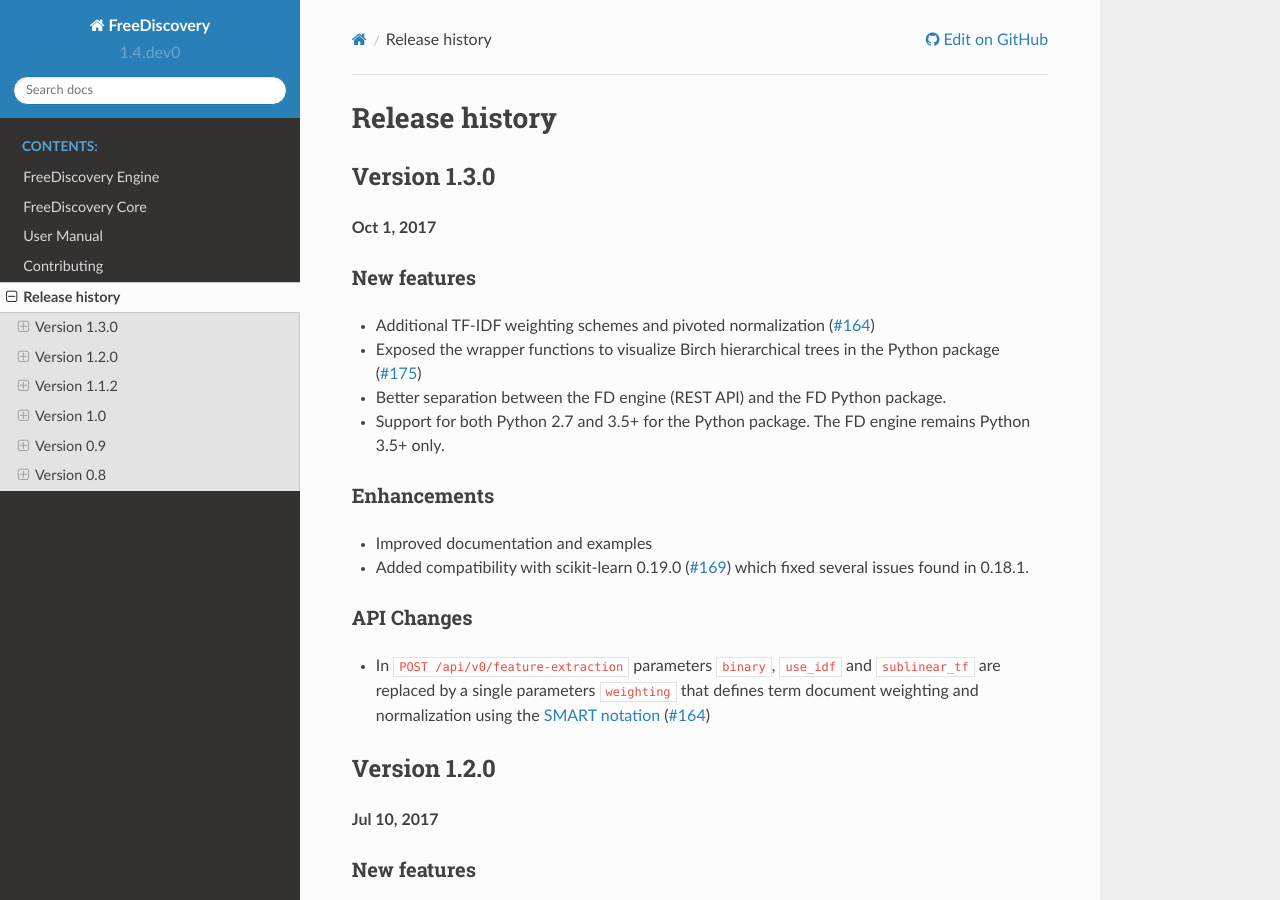
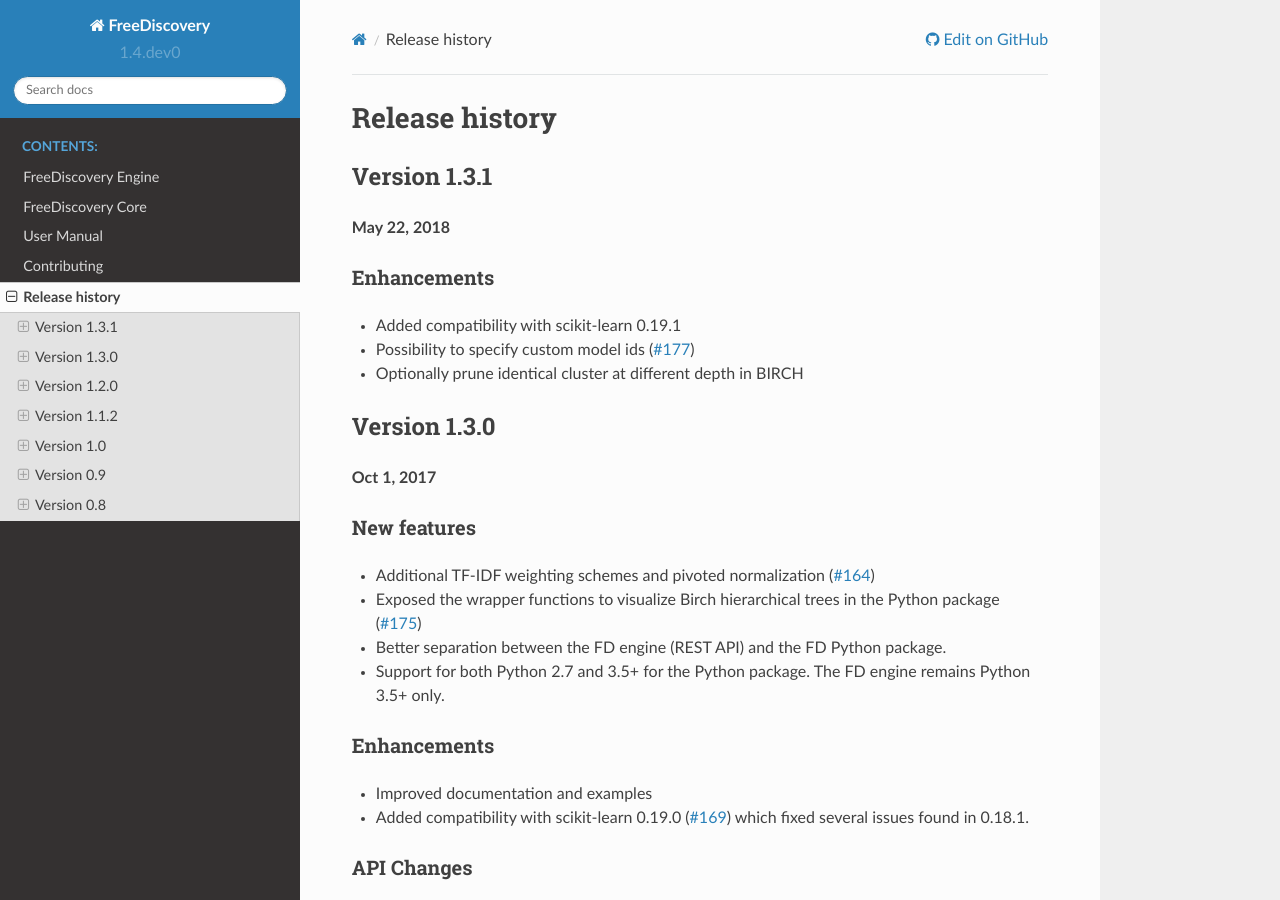
Before and after one commit to FreeDiscovery/FreeDiscovery, a Sphinx documentation site: the page built from doc/whats_new.md, in a window 1280 px wide and 900 px high. Built offline with Sphinx 7.4.7 and the Read the Docs theme 2.0.0, drawn with Linux system fonts in a browser that asks for light colours; pages that are not in the unit, such as notebooks, are missing from menus.

Commit message:
Add release notes for 1.3.1

```diff
--- a/doc/whats_new.md
+++ b/doc/whats_new.md
@@ -1,4 +1,14 @@
 # Release history
+
+## Version 1.3.1
+
+**May 22, 2018**
+
+### Enhancements
+
+ * Added compatibility with scikit-learn 0.19.1
+ * Possibility to specify custom model ids ([#177](https://github.com/FreeDiscovery/FreeDiscovery/pull/177))
+ * Optionally prune identical cluster at different depth in BIRCH
 
 ## Version 1.3.0
 
```
